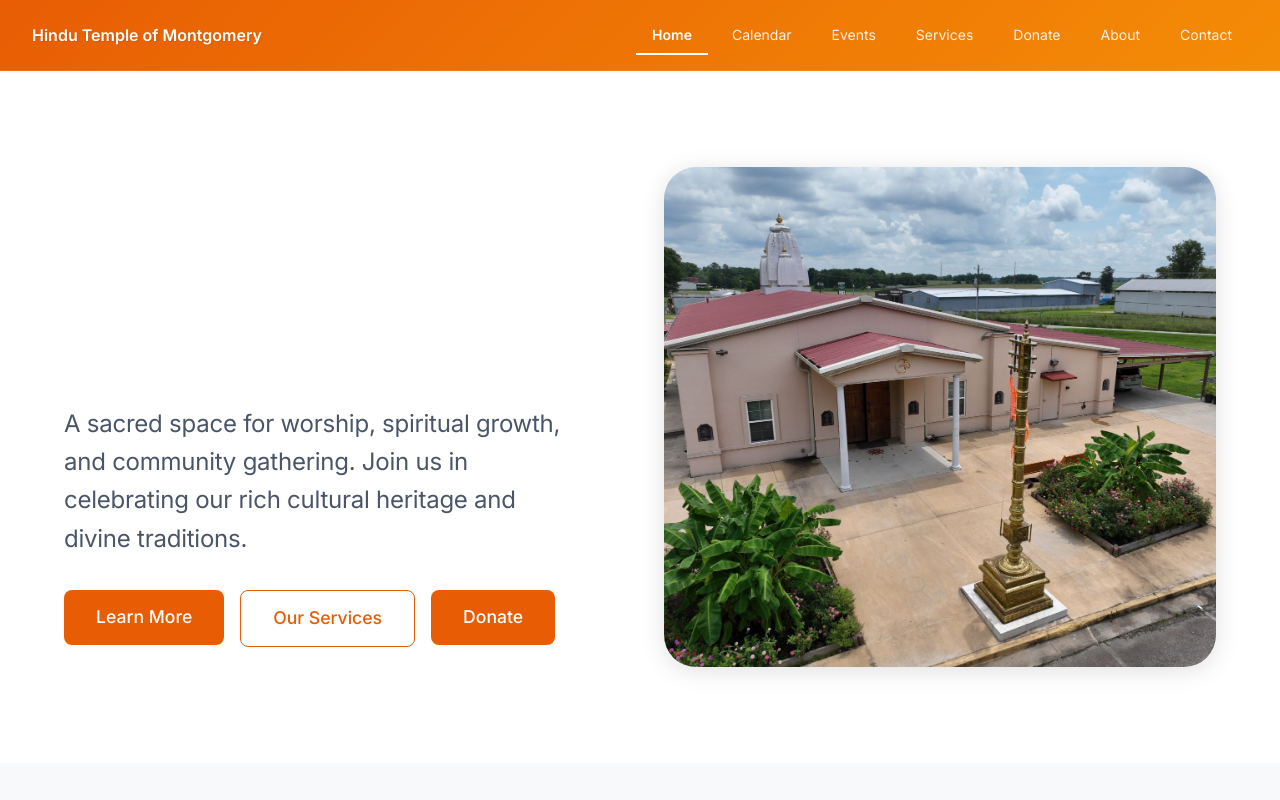
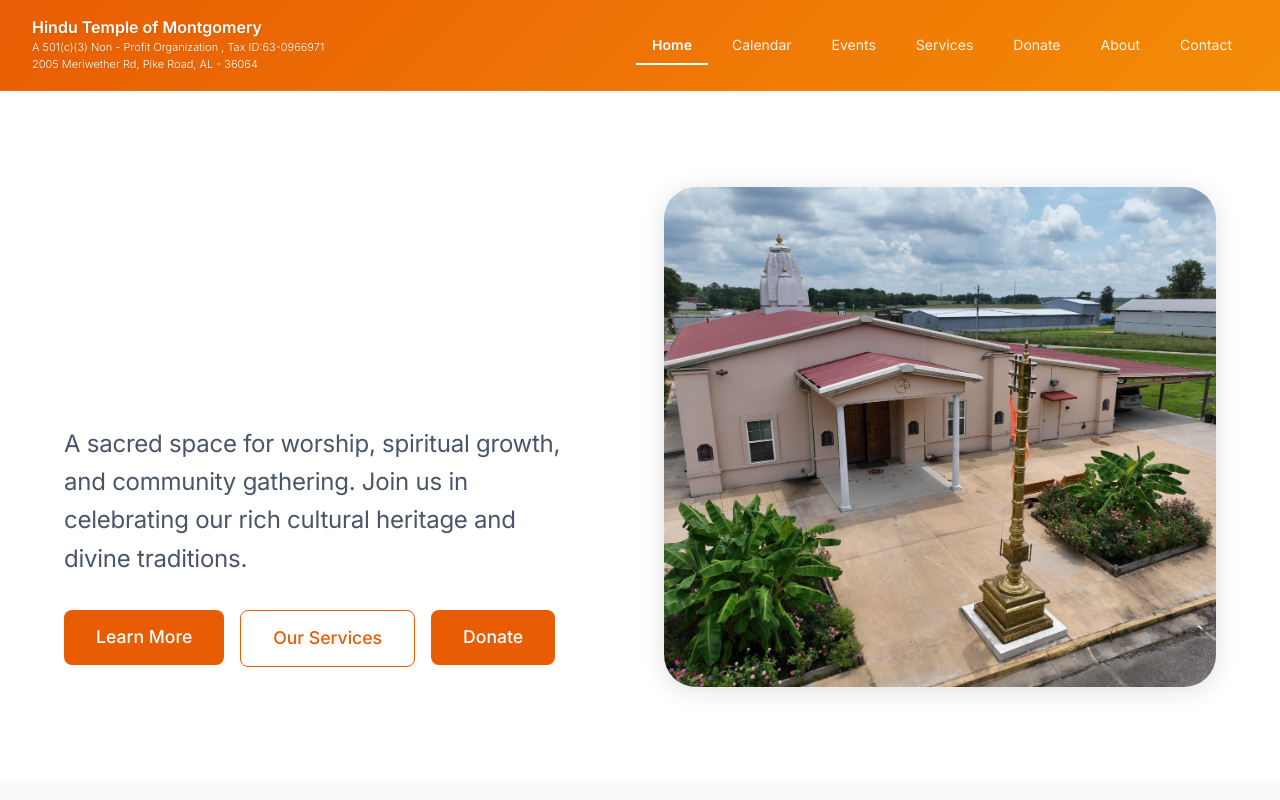
Before and after one commit to sahithi218/hindu-temple-mgm, a Next.js app: page / in a window 1280 px wide. Shown: the top 800 px of the page. Built offline with nearby package versions, Linux system fonts and the light colour scheme.

Commit message:
fixed image bugs

```diff
--- a/src/app/donate/page.js
+++ b/src/app/donate/page.js
@@ -167,7 +167,7 @@ export default function DonatePage() {
                 <CardMedia
                     component="img"
                     image="/images/donations/step2.png"
-                    alt="step1"
+                    alt="step2"
                     sx={{
                       height: 500,
                       width: "100%",
@@ -190,7 +190,7 @@ export default function DonatePage() {
                 <CardMedia
                     component="img"
                     image="/images/donations/step3.png"
-                    alt="step1"
+                    alt="step3"
                     sx={{
                       height: "FitScreen",
                       width: "100%",
--- a/src/app/page.js
+++ b/src/app/page.js
@@ -51,7 +51,7 @@ export default function Home() {
               <CardMedia
                 component="img"
                 height="200"
-                image="/images/services.png"
+                image="/images/Services.png"
                 alt="Temple Services"
               />
               <CardContent>
@@ -73,7 +73,7 @@ export default function Home() {
               <CardMedia
                 component="img"
                 height="200"
-                image="/images/donation.jpg"
+                image="/images/Donation.jpg"
                 alt="Support the Temple"
               />
               <CardContent>
@@ -120,7 +120,6 @@ export default function Home() {
             mb: 6,
             fontWeight: 700,
             background: "linear-gradient(45deg,rgb(12, 13, 14) 30%,rgb(12, 13, 14) 30%)",
-            bgcolor: "background.paper",
             WebkitBackgroundClip: "text",
             WebkitTextFillColor: "transparent",
             textShadow: "2px 2px 4px rgba(0,0,0,0.1)",
--- a/src/app/services/page.js
+++ b/src/app/services/page.js
@@ -647,7 +647,7 @@ export default function ServicesPage() {
         fontWeight: 600,
         color:"text.primary",
       }}    >
-          Before exploring the services read below
+          Also please read below
     </Typography>
   <Typography
     variant="body1"
--- a/src/components/Layout/Navbar.js
+++ b/src/components/Layout/Navbar.js
@@ -89,7 +89,7 @@ const Navbar = () => {
         borderColor: "rgba(255,255,255,0.1)",
       }}
     >
-      <Toolbar sx={{ px: { xs: 2, md: 4 }, height: 70, width: "100%" }}>
+      <Toolbar sx={{ px: { xs: 2, md: 4 }, height: 90, width: "100%" }}>
         {isMobile && (
           <IconButton
             color="inherit"
@@ -114,8 +114,27 @@ const Navbar = () => {
             textShadow: "1px 1px 2px rgba(0,0,0,0.1)",
           }}
         >
-          Hindu Temple of Montgomery
+          <Link href="/" style={{ textDecoration: "none" , color: "white"}} > Hindu Temple of Montgomery </Link>
+          <Typography
+          variant="body2"
+          component="div"
+          sx={{
+            flexGrow: 1,
+            fontWeight: 300,
+            color: "white",
+            textShadow: "1px 1px 2px rgba(0,0,0,0.1)",
+            fontSize: 11
+          }}
+        >
+        A 501(c)(3) Non - Profit Organization , Tax ID:63-0966971
+        <br />
+        2005 Meriwether Rd, Pike Road, AL  - 36064
         </Typography>
+
+        </Typography>
+
+
+
         {!isMobile && (
           <Box sx={{ display: "flex", gap: 1 }}>
             {navItems.map((item) => (
```
